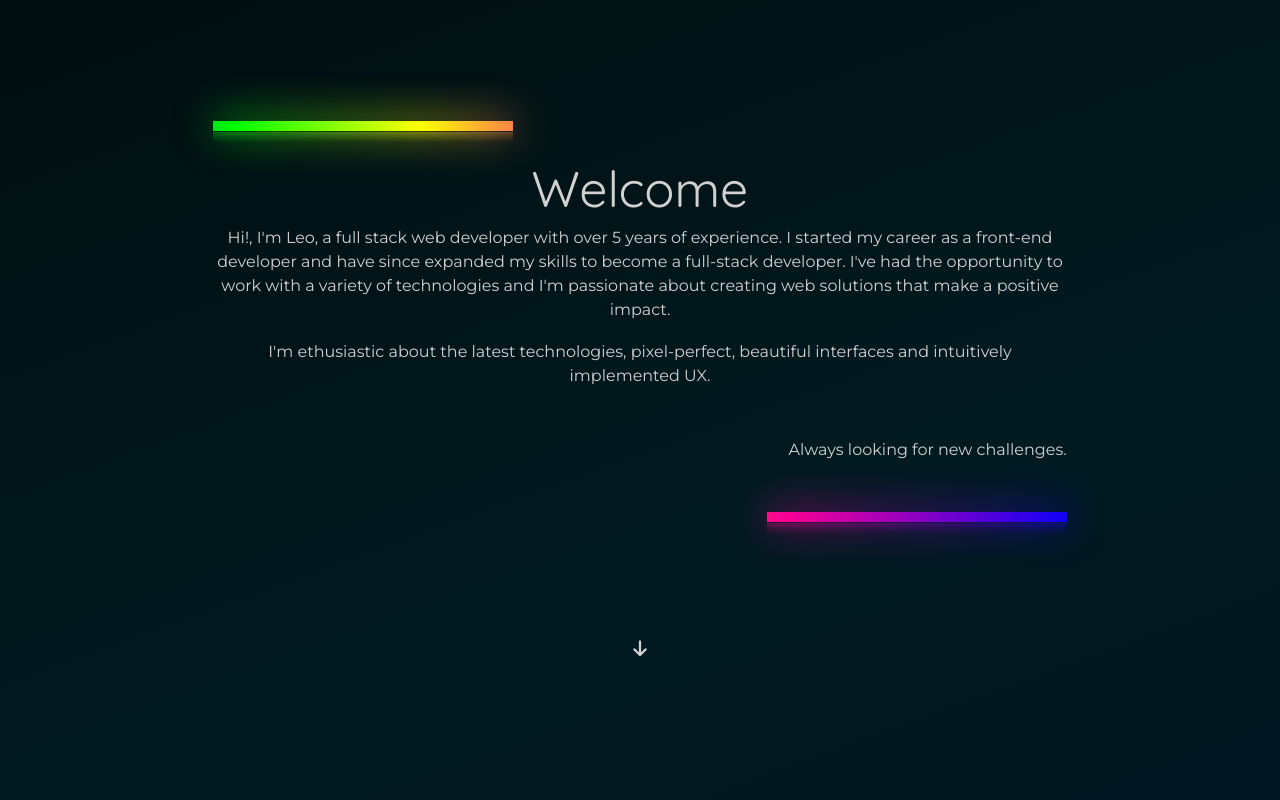
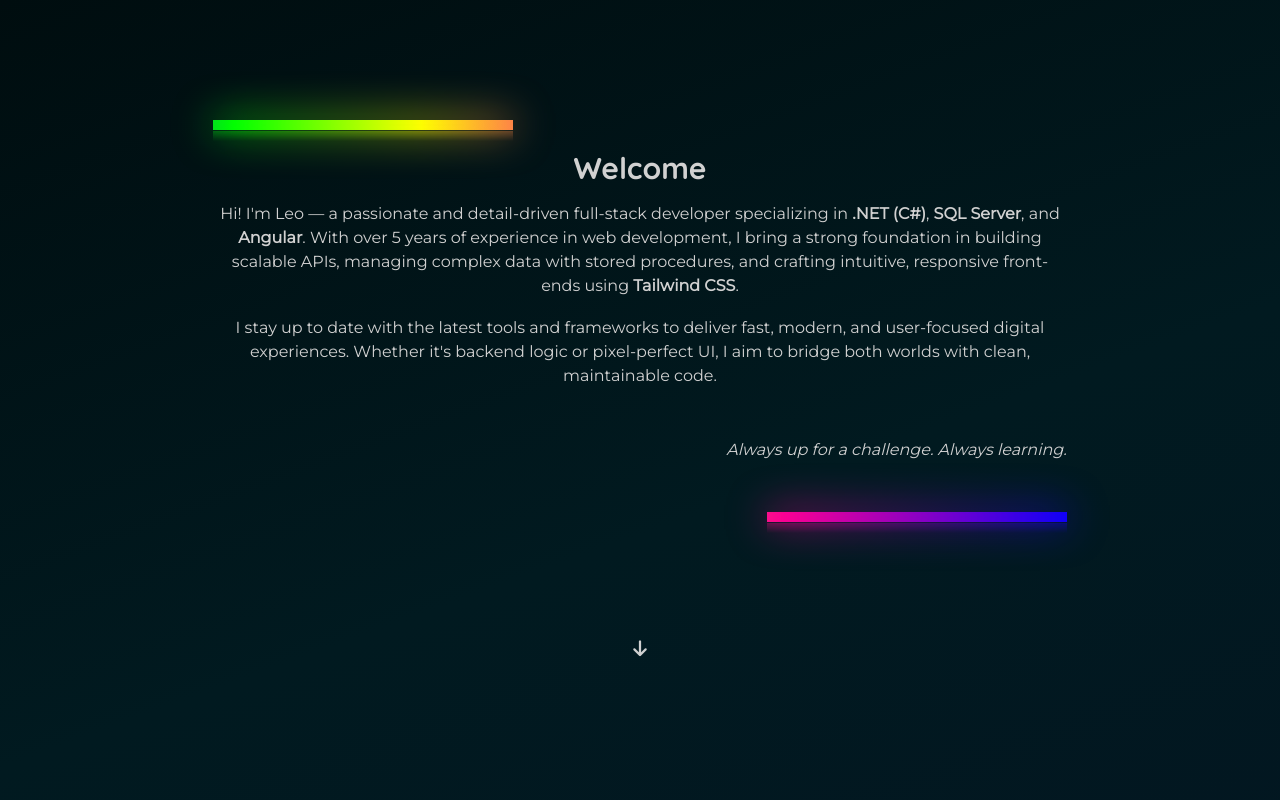
Before and after one commit to leo3852/appLeo, an Angular app: page / in a window 1280 px wide. Shown: the top 800 px of the page. Built offline with nearby package versions, Linux system fonts and the light colour scheme.

Commit message:
nuevo mensaje

```diff
--- a/src/app/components/home/home.component.html
+++ b/src/app/components/home/home.component.html
@@ -1,14 +1,25 @@
 <section class="flex flex-col justify-center items-center mb-20 lg:h-screen">
     <div class="w-4/5 text-center lg:w-4/6 mb-14 lg:mb-20">
-        <div class="mb-5 loader"></div>
-        <h1>Welcome</h1>
-        <p class="mb-2">Hi!, I'm Leo, a full stack web developer with over 5 years of experience. I started my career as a front-end developer and have since expanded my skills to become a full-stack developer. I've had the opportunity to work with a variety of technologies and I'm passionate about creating web solutions that make a positive impact.</p>
-        <p>I'm ethusiastic about the latest technologies, pixel-perfect, beautiful interfaces and intuitively implemented UX. </p>
-        <p class=" mt-10 text-right">Always looking for new challenges.</p>
-        <div class="float-right mt-10 loader2"></div>
+      <div class="mb-5 loader"></div>
+      <h1 class="text-3xl font-bold mb-4">Welcome</h1>
 
+      <p class="mb-2">
+        Hi! I'm Leo — a passionate and detail-driven full-stack developer specializing in
+        <strong>.NET (C#)</strong>, <strong>SQL Server</strong>, and <strong>Angular</strong>. With over 5 years of experience in web development,
+        I bring a strong foundation in building scalable APIs, managing complex data with stored procedures,
+        and crafting intuitive, responsive front-ends using <strong>Tailwind CSS</strong>.
+      </p>
+
+      <p>
+        I stay up to date with the latest tools and frameworks to deliver fast, modern, and user-focused digital experiences.
+        Whether it's backend logic or pixel-perfect UI, I aim to bridge both worlds with clean, maintainable code.
+      </p>
+
+      <p class="mt-10 text-right italic">Always up for a challenge. Always learning.</p>
+      <div class="float-right mt-10 loader2"></div>
     </div>
+
     <p class="lg:mt-15 mt-10 text-lg animate-bounce" (click)="scrollToSectionCareer()">
-        <i class="text-center fa-solid fa-arrow-down "></i>
+      <i class="text-center fa-solid fa-arrow-down"></i>
     </p>
-</section>
+  </section>
```
